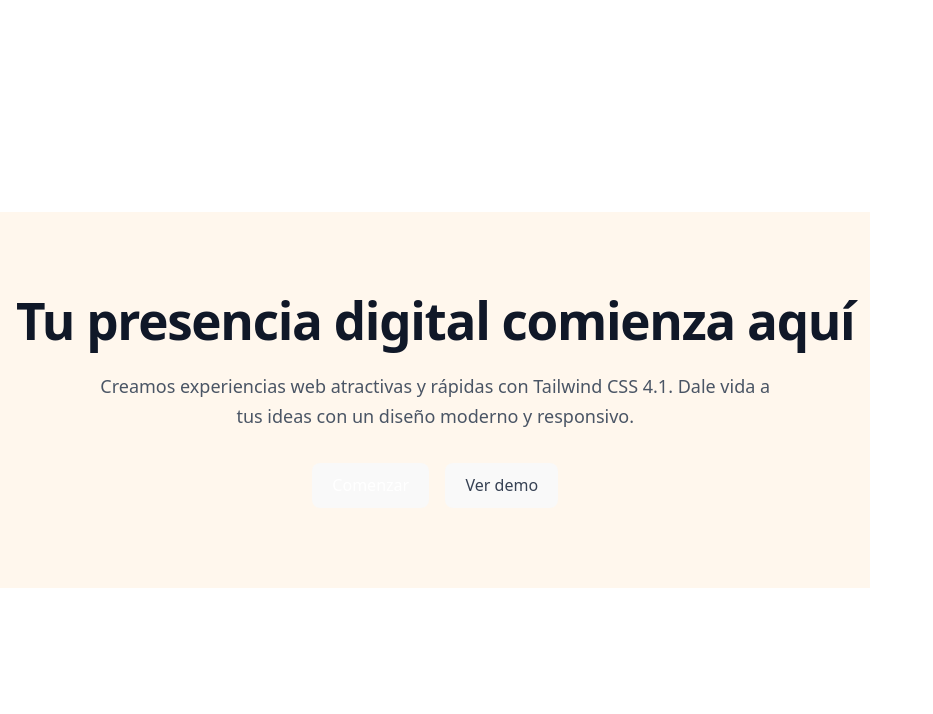
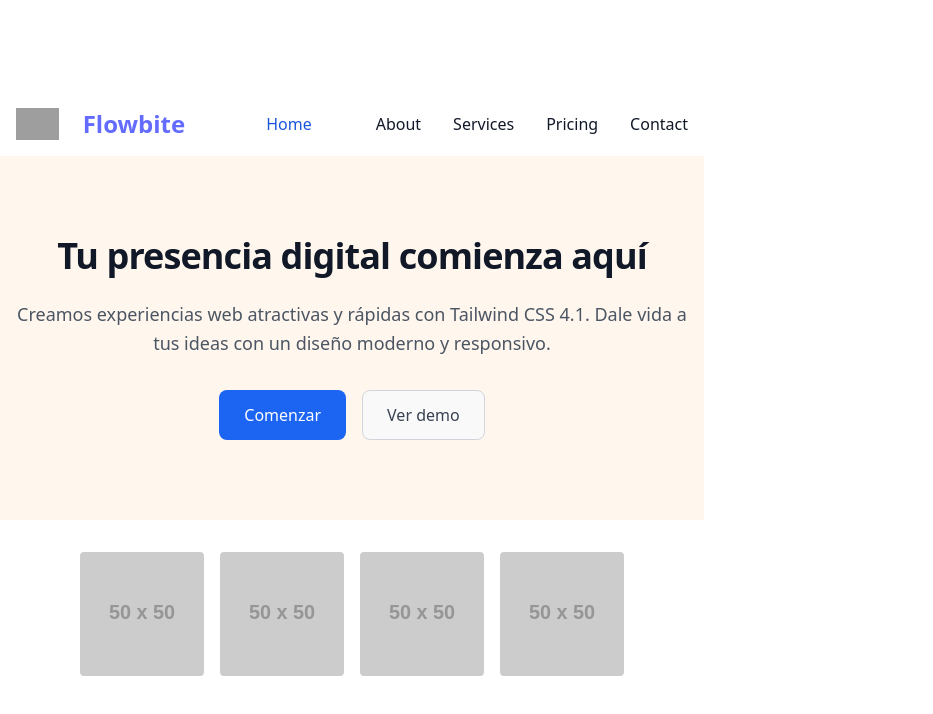
Before and after one commit to andreyariascdia/landing, a website built with Vite: page index.html in a window 1280 px wide. Shown: the whole page, without its empty margins (0-933 px from the left). Built offline with nearby package versions, Linux system fonts and the light colour scheme; grey boxes are pictures that could not be loaded; placeholder pictures from the web are drawn by us.

Commit message:
pull a origin

```diff
--- a/index.html
+++ b/index.html
@@ -5,10 +5,47 @@
     <link rel="icon" type="image/svg+xml" href="/vite.svg" />
     <meta name="viewport" content="width=device-width, initial-scale=1.0" />
     <script src="https://cdn.jsdelivr.net/npm/@tailwindcss/browser@4"></script>
+    <link href="https://cdn.jsdelivr.net/npm/flowbite@3.1.2/dist/flowbite.min.css" rel="stylesheet" />
     <title>Landing page</title>
   </head>
   <body>
    <main class='bg-orange-50'>
+
+
+<nav class="bg-white border-gray-200 dark:bg-gray-900">
+  <div class="max-w-screen-xl flex flex-wrap items-center justify-between mx-auto p-4">
+    <a href="https://flowbite.com/" class="flex items-center space-x-3 rtl:space-x-reverse">
+        <img src="https://flowbite.com/docs/images/logo.svg" class="h-8" alt="Flowbite Logo" />
+        <span class="self-center text-2xl font-semibold whitespace-nowrap dark:text-white">Flowbite</span>
+    </a>
+    <button data-collapse-toggle="navbar-default" type="button" class="inline-flex items-center p-2 w-10 h-10 justify-center text-sm text-gray-500 rounded-lg md:hidden hover:bg-gray-100 focus:outline-none focus:ring-2 focus:ring-gray-200 dark:text-gray-400 dark:hover:bg-gray-700 dark:focus:ring-gray-600" aria-controls="navbar-default" aria-expanded="false">
+        <span class="sr-only">Open main menu</span>
+        <svg class="w-5 h-5" aria-hidden="true" xmlns="http://www.w3.org/2000/svg" fill="none" viewBox="0 0 17 14">
+            <path stroke="currentColor" stroke-linecap="round" stroke-linejoin="round" stroke-width="2" d="M1 1h15M1 7h15M1 13h15"/>
+        </svg>
+    </button>
+    <div class="hidden w-full md:block md:w-auto" id="navbar-default">
+      <ul class="font-medium flex flex-col p-4 md:p-0 mt-4 border border-gray-100 rounded-lg bg-gray-50 md:flex-row md:space-x-8 rtl:space-x-reverse md:mt-0 md:border-0 md:bg-white dark:bg-gray-800 md:dark:bg-gray-900 dark:border-gray-700">
+        <li>
+          <a href="#" class="block py-2 px-3 text-white bg-blue-700 rounded-sm md:bg-transparent md:text-blue-700 md:p-0 dark:text-white md:dark:text-blue-500" aria-current="page">Home</a>
+        </li>
+        <li>
+          <a href="#" class="block py-2 px-3 text-gray-900 rounded-sm hover:bg-gray-100 md:hover:bg-transparent md:border-0 md:hover:text-blue-700 md:p-0 dark:text-white md:dark:hover:text-blue-500 dark:hover:bg-gray-700 dark:hover:text-white md:dark:hover:bg-transparent">About</a>
+        </li>
+        <li>
+          <a href="#" class="block py-2 px-3 text-gray-900 rounded-sm hover:bg-gray-100 md:hover:bg-transparent md:border-0 md:hover:text-blue-700 md:p-0 dark:text-white md:dark:hover:text-blue-500 dark:hover:bg-gray-700 dark:hover:text-white md:dark:hover:bg-transparent">Services</a>
+        </li>
+        <li>
+          <a href="#" class="block py-2 px-3 text-gray-900 rounded-sm hover:bg-gray-100 md:hover:bg-transparent md:border-0 md:hover:text-blue-700 md:p-0 dark:text-white md:dark:hover:text-blue-500 dark:hover:bg-gray-700 dark:hover:text-white md:dark:hover:bg-transparent">Pricing</a>
+        </li>
+        <li>
+          <a href="#" class="block py-2 px-3 text-gray-900 rounded-sm hover:bg-gray-100 md:hover:bg-transparent md:border-0 md:hover:text-blue-700 md:p-0 dark:text-white md:dark:hover:text-blue-500 dark:hover:bg-gray-700 dark:hover:text-white md:dark:hover:bg-transparent">Contact</a>
+        </li>
+      </ul>
+    </div>
+  </div>
+</nav>
+
       <div id="container-01" class='mx-auto px-4 py-20 text-center'>
          <h1 class="text-4xl font-extrabold tracking-tight text-gray-900">Tu presencia digital comienza aquí</h1>
          <p class="mt-6 text-lg leading-relaxed text-gray-600 max-w-2xl mx-auto">Creamos experiencias web atractivas y rápidas con Tailwind CSS 4.1. Dale vida a tus ideas con un diseño moderno y responsivo.</p>
@@ -17,6 +54,26 @@
             <button id="demo" class="inline-block px-6 py-3 border border-gray-300 text-gray-700 rounded-lg">Ver demo</button>
          </div>
       </div>
+      <section class="bg-white dark:bg-gray-900">
+
+     <div id="container-03" class="px-4 py-8 mx-auto max-w-md max-w-xl">
+
+         <div id="container-04" class="grid grid-cols-2 gap-4 md:grid-cols-4">
+
+             <img src="https://placehold.co/50" alt="Imagen 1" class="w-full h-auto rounded">
+
+             <img src="https://placehold.co/50" alt="Imagen 2" class="w-full h-auto rounded">
+
+             <img src="https://placehold.co/50" alt="Imagen 3" class="w-full h-auto rounded">
+
+             <img src="https://placehold.co/50" alt="Imagen 4" class="w-full h-auto rounded">
+
+            </div>
+
+         </div>
+
+      </section>
    </main>
+   <script src="https://cdn.jsdelivr.net/npm/flowbite@3.1.2/dist/flowbite.min.js"></script>
 </body>
 </html>
```
